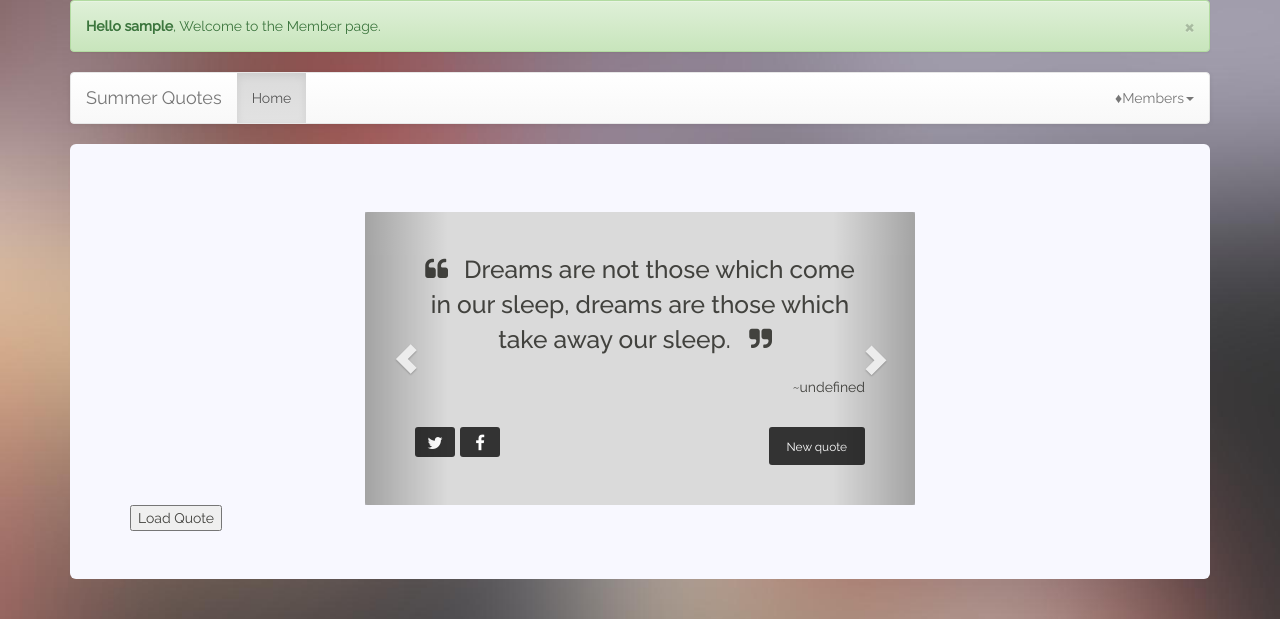
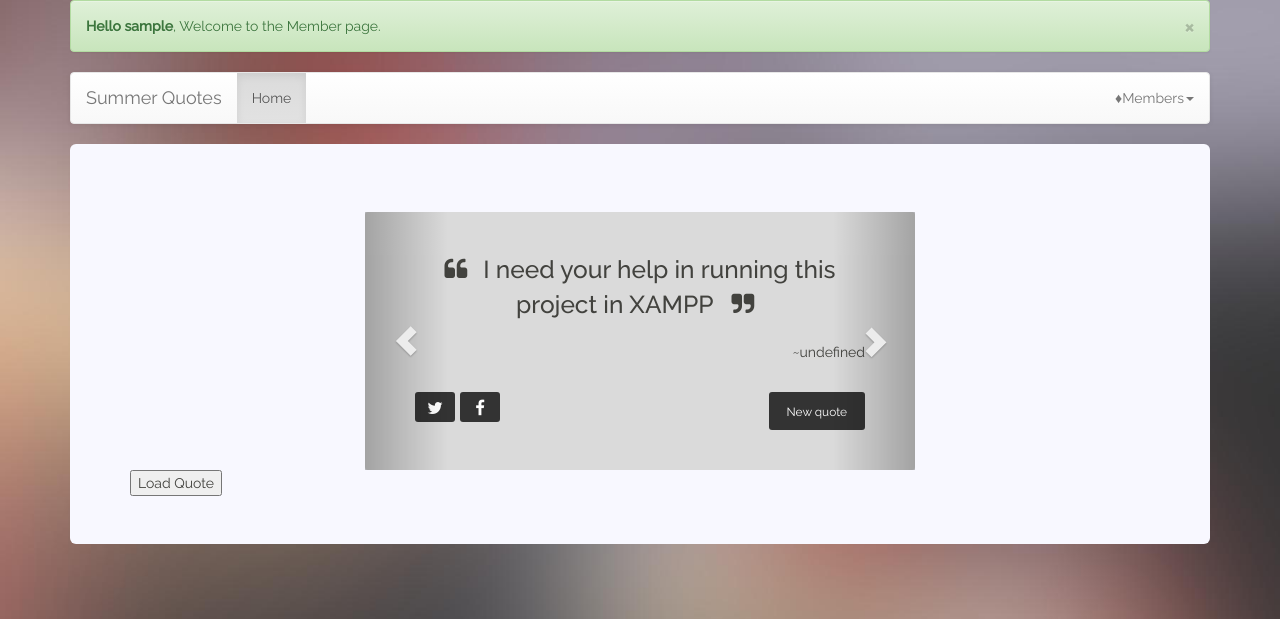
Before and after one commit to swatarianess/SummerQuotes, a PHP site: page /Home.php in a window 1280 px wide. Shown: the top 619 px of the page. Run offline with PHP 8.4, Linux system fonts and the light colour scheme; the visitor is signed in with stand-in values (Sample User, id 1); data that the repository does not hold is empty; some libraries are stand-ins or nearby versions.

Commit message:
Update Home.php

```diff
--- a/Home.php
+++ b/Home.php
@@ -80,7 +80,7 @@ $userRow=$stmt->fetch(PDO::FETCH_ASSOC);
 
 
                         <span id="text">
- 			Dreams are not those which come in our sleep, dreams are those which take away our sleep. &nbsp</span>
+ 			I need your help in running this project in XAMPP &nbsp</span>
                         <i class="fa fa-quote-right"> </i>
 
                     </div>
```
